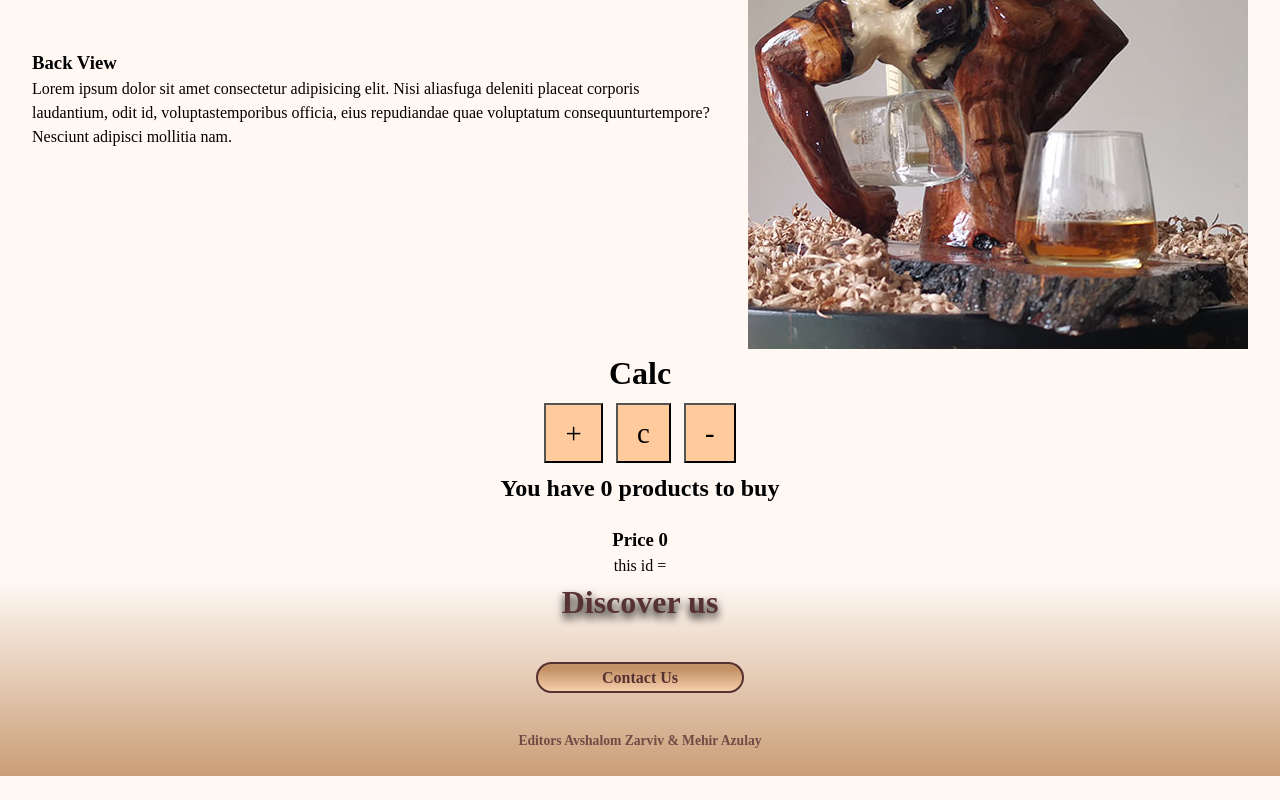
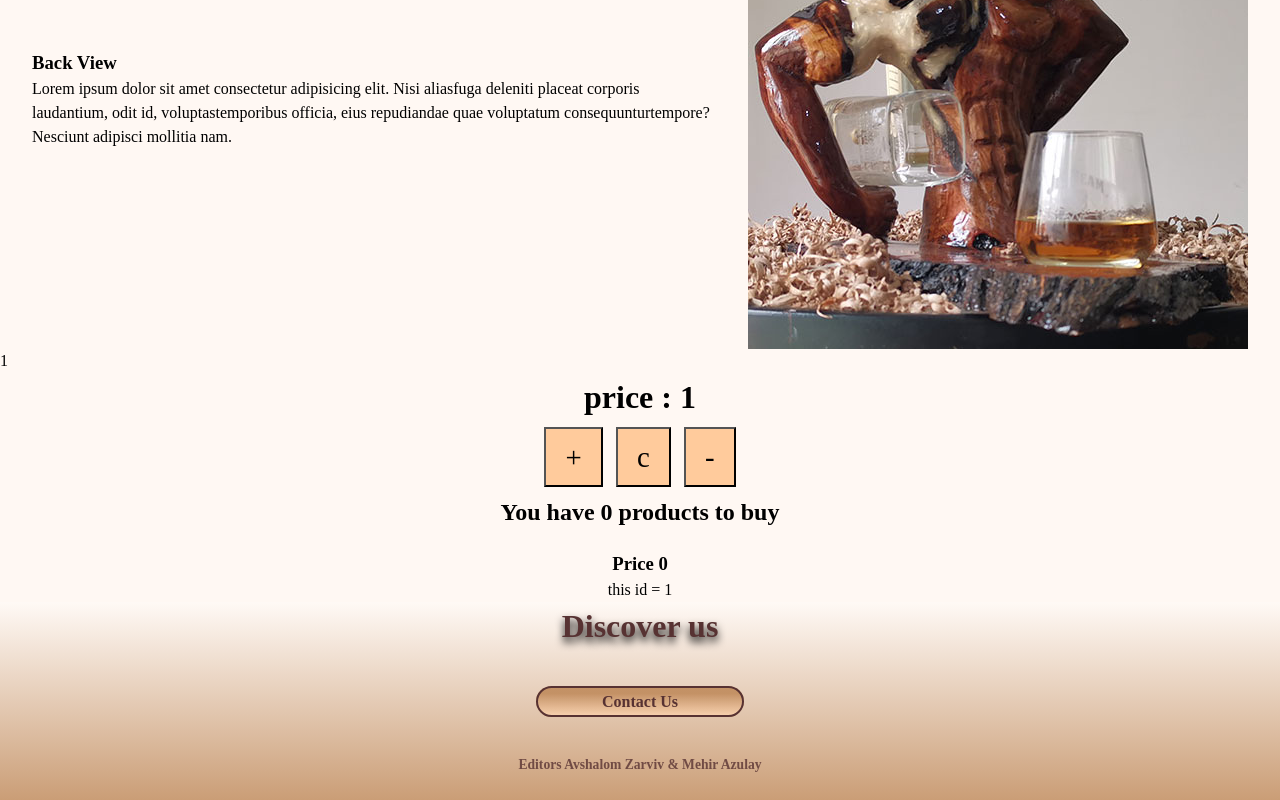
Before and after one commit to Azdevpp/mySiteAngular, an Angular app: page /Product/1 in a window 1280 px wide. Shown: the part 1402-2202 px from the top of the page. Before the commit the page ends 2178 px from the top, so only its background shows below. Built offline with nearby package versions, Linux system fonts and the light colour scheme; a web font is replaced by a local one.

Commit message:
updateAngularCore

```diff
--- a/src/app/all-products/products.component.html
+++ b/src/app/all-products/products.component.html
@@ -23,4 +23,8 @@
         </div>
         <img src="{{AdvancedProductDetailsArr[userID].pic2}}" alt="" />
     </div>
+    <div class="priceProduct">
+        {{userID}}
+        <app-calc-products [price]="price"></app-calc-products>
+    </div>
 </div>
--- a/src/app/all-products/products.model.ts
+++ b/src/app/all-products/products.model.ts
@@ -10,7 +10,7 @@ export class AdvancedProductDetails{
   pic2: string;
   header2: string;
   paragraph2: string;
-  cost: number;
+  price: number;
 
   constructor(id:number,title:string,mainPhoto: string,secondTitle: string,paragraph:string, pic1:string,header1:string,paragraph1:string,pic2:string,header2:string,paragraph2:string,cost: number) {
     this.id = id;
@@ -24,6 +24,6 @@ export class AdvancedProductDetails{
     this.pic2 = pic2;
     this.header2 = header2;
     this.paragraph2 = paragraph2;
-    this.cost = cost;
+    this.price = cost;
   }
 }
--- a/src/app/app.component.html
+++ b/src/app/app.component.html
@@ -1,4 +1,3 @@
 <app-menu></app-menu>
 <router-outlet></router-outlet>
-<app-calc-products></app-calc-products>
 <app-footer></app-footer>
--- a/src/app/calc-products/calc-products.component.html
+++ b/src/app/calc-products/calc-products.component.html
@@ -1,5 +1,5 @@
 <div class="calcProd">
-    <h1>Calc</h1>
+    <h1>price : {{userID}}</h1>
     <div>
         <button (click)="addProduct(45)">+</button>
         <button (click)="cancel()">c</button>
--- a/src/app/calc-products/calc-products.component.ts
+++ b/src/app/calc-products/calc-products.component.ts
@@ -1,13 +1,6 @@
-import { Component, OnInit } from '@angular/core';
+import { Component, OnInit, Input } from '@angular/core';
 import { ActivatedRoute } from '@angular/router';
 
-export class calcProducts{
-  id: number;
-
-  constructor(id: number) {
-    this.id = id;
-  }
-}
 @Component({
   selector: 'app-calc-products',
   templateUrl: './calc-products.component.html',
@@ -15,13 +8,12 @@ export class calcProducts{
 })
 export class CalcProductsComponent implements OnInit {
   userID: any;
+  @Input() price: any;
   productsAdded: number = 0;
   priceAmount: number = 0;
 
   constructor(private activatedRoute: ActivatedRoute) {
     this.activatedRoute.paramMap.subscribe(params => this.userID = params.get("id"));
-
-
   }
 
   ngOnInit(): void {
@@ -29,7 +21,8 @@ export class CalcProductsComponent implements OnInit {
   }
 
 
-  addProduct(amount:number) {
+  addProduct(amount: number) {
+
     this.priceAmount += amount;
     this.productsAdded++;
   }
@@ -37,10 +30,9 @@ export class CalcProductsComponent implements OnInit {
   subProduct(amount: number) {
     this.priceAmount -= amount;
     this.productsAdded--;
-    if (this.productsAdded < 0) {
+    if (this.productsAdded <= 0) {
       this.cancel();
     }
-
   }
 
   cancel() {
```
Also changed, not shown: src/app/all-products/products.component.ts (+7 -1 lines), 1 other file (tests, documents, lock files or other folders).
